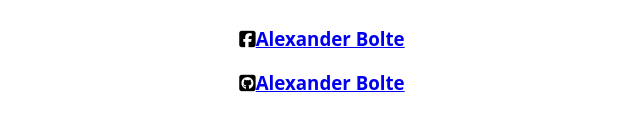
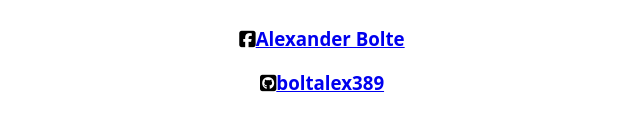
Before and after one commit to boltalex389/akbolte, a plain HTML site: page index.html in a window 1280 px wide. Shown: the part 223-354 px from the top of the page, without its empty margins (318-958 px from the left). Drawn offline with Linux system fonts and the light colour scheme.

Commit message:
Update index.html

```diff
--- a/index.html
+++ b/index.html
@@ -20,7 +20,8 @@
   <br>
   <h2 style="font-family:Open Sans; text-align:center">Social Media</h2>
   <br>
-    <h3 style="font-family:Open Sans; text-align:center"><i class="fab fa-facebook-square"></i><a href="https://m.facebook.com/alexander.bolte.16">Alexander Bolte</a></h3>
-  <h3 style="font-family:Open Sans; text-align:center"><i class="fab fa-github-square"></i><a href="https://github.com/boltalex389">Alexander Bolte</a></h3>
+    <h3 style="font-family:Open Sans; text-align:center; border-radius:1px;"><i class="fab fa-facebook-square"></i><a href="https://m.facebook.com/alexander.bolte.16">Alexander Bolte</a></h3>
+  <h3 style="font-family:Open Sans; text-align:center; border-radius:1px;"><i class="fab fa-github-square"></i><a href="https://github.com/boltalex389">boltalex389</a></h3>
+
  </body>
 </html>
```
